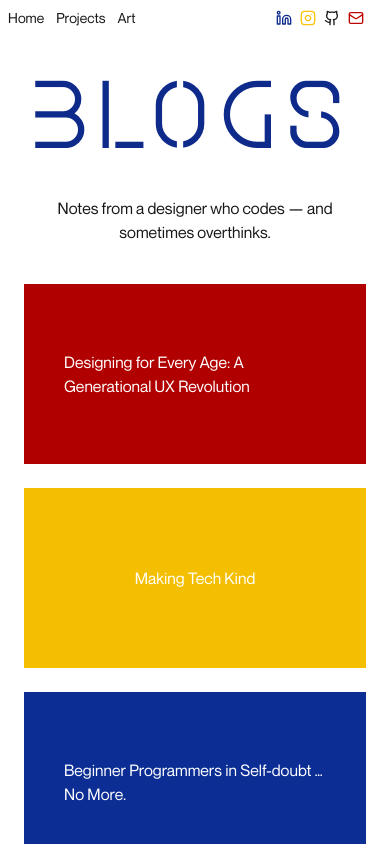
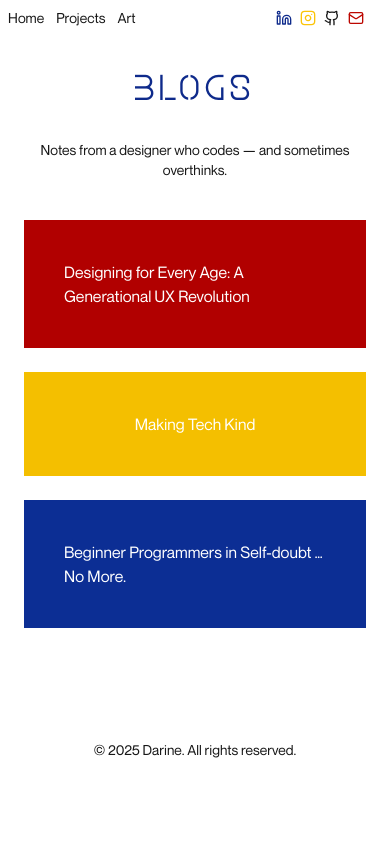
Before and after one commit to darinetag/portfolio, a Next.js app: page /projects/blogs in a window 390 px wide. Shown: the top 844 px of the page. Built offline with nearby package versions, Linux system fonts and the light colour scheme.

Commit message:
blogs page responsive

```diff
--- a/src/pages/projects/blogs.js
+++ b/src/pages/projects/blogs.js
@@ -5,18 +5,18 @@ export default function BlogsProjectPage() {
     <Layout>
        <div className=" px-6 relative overflow-hidden" style={{ fontFamily: "Montreal" }}>
         {/* Page Title */}
-        <h1 className="text-8xl text-[#0E2A8B] text-center my-8" style={{ fontFamily: "Science" }}>
+        <h1 className="lg:text-8xl text-4xl text-[#0E2A8B] text-center my-8" style={{ fontFamily: "Science" }}>
           Blogs
         </h1>
-     <p className="flex items-center justify-center text-center w-full md:w-[800px] mx-auto ">
+     <p className="flex items-center text-sm lg:text-lg justify-center text-center w-full md:w-[800px] mx-auto ">
   Notes from a designer who codes — and sometimes overthinks.
 </p>
 </div>
       <section class="w-full flex flex-col items-center justify-center px-6 py-10 gap-6 text-bold"  style={{ fontFamily: 'Montreal' }}>
-  <a href="https://darinetag.hashnode.dev/designing-for-every-age-a-generational-ux-revolution" target="_blank" class="group cursor-pointer w-full max-w-5xl bg-[#B10000] text-white transition-all duration-500 overflow-hidden">
-    <div class="relative w-full h-full p-10 min-h-[180px] flex items-center justify-center">
+  <a href="https://darinetag.hashnode.dev/designing-for-every-age-a-generational-ux-revolution" target="_blank" class="group cursor-pointer lg:w-full max-w-5xl bg-[#B10000] text-white transition-all duration-500 overflow-hidden">
+    <div class="relative w-full h-full p-10 lg:min-h-[180px] flex items-center justify-center">
 
-      <h2 class=" md:text-3xl font-light group-hover:opacity-0 transition-opacity duration-300 ease-in-out text-left">Designing for Every Age: A Generational UX Revolution</h2>
+      <h2 class=" md:text-3xl lg:text- font-light group-hover:opacity-0 transition-opacity duration-300 ease-in-out text-left">Designing for Every Age: A Generational UX Revolution</h2>
 
       <p class="absolute inset-0 p-10 opacity-0 group-hover:opacity-100 transition-opacity duration-300 ease-in-out text-lg leading-relaxed text-black bg-white">
         → A bold UX concept that adapts digital interfaces to users' age ranges — visually, cognitively, and emotionally. Introducing Generational Responsive Design: age-aware, human-centered experiences built for trust and inclusivity.
@@ -25,9 +25,9 @@ export default function BlogsProjectPage() {
   </a>
 
   <a href="https://darinetag.hashnode.dev/making-tech-kind" target="_blank" class="group cursor-pointer w-full max-w-5xl bg-[#F4BF00] text-white transition-all duration-500 overflow-hidden">
-    <div class="relative w-full h-full p-10 min-h-[180px] flex items-center justify-center">
+    <div class="relative w-full h-full p-10 lg:min-h-[180px] flex items-center justify-center">
 
-      <h2 class=" md:text-3xl font-light group-hover:opacity-0 transition-opacity duration-300 ease-in-out text-left">Making Tech Kind</h2>
+      <h2 class="md:text-3xl font-light group-hover:opacity-0 transition-opacity duration-300 ease-in-out text-left">Making Tech Kind</h2>
 
       <p class="absolute inset-0 p-10 opacity-0 group-hover:opacity-100 transition-opacity duration-300 ease-in-out text-lg leading-relaxed text-black bg-white">
         → A personal story of discovering UI/UX as the heart of technology — where empathy meets function. This piece explores how micro-moments, soft design, and human insight quietly shape better digital experiences, one kind touch at a time.
@@ -36,7 +36,7 @@ export default function BlogsProjectPage() {
   </a>
 
   <a href="https://darinetag.hashnode.dev/beginner-programmers-in-self-doubt-no-more" target="_blank" class="group cursor-pointer w-full max-w-5xl bg-[#0C2E94] text-white transition-all duration-500 overflow-hidden">
-    <div class="relative w-full h-full p-10 min-h-[180px] flex items-center justify-center">
+    <div class="relative w-full h-full p-10 lg:min-h-[180px] flex items-center justify-center">
 
       <h2 class=" md:text-3xl font-light group-hover:opacity-0 transition-opacity duration-300 ease-in-out text-left">Beginner Programmers in Self-doubt … No More.</h2>
 
```
